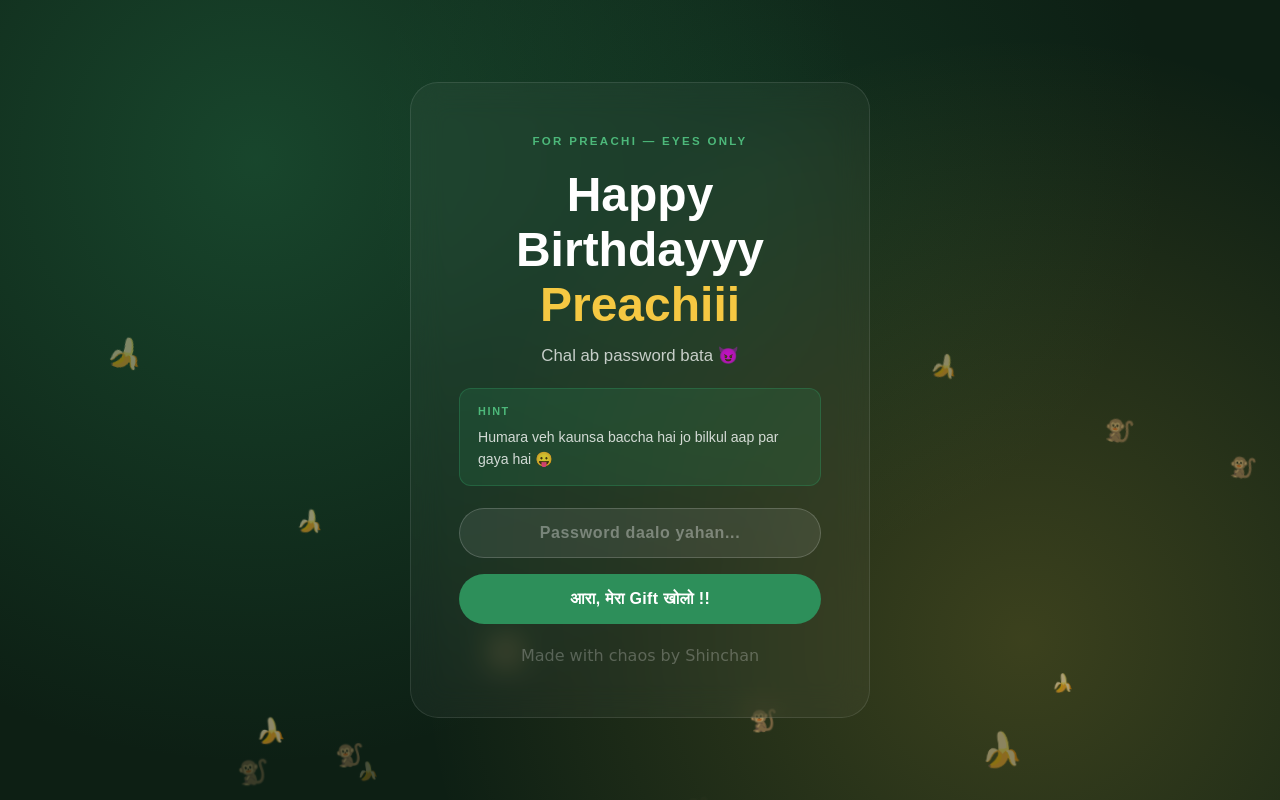
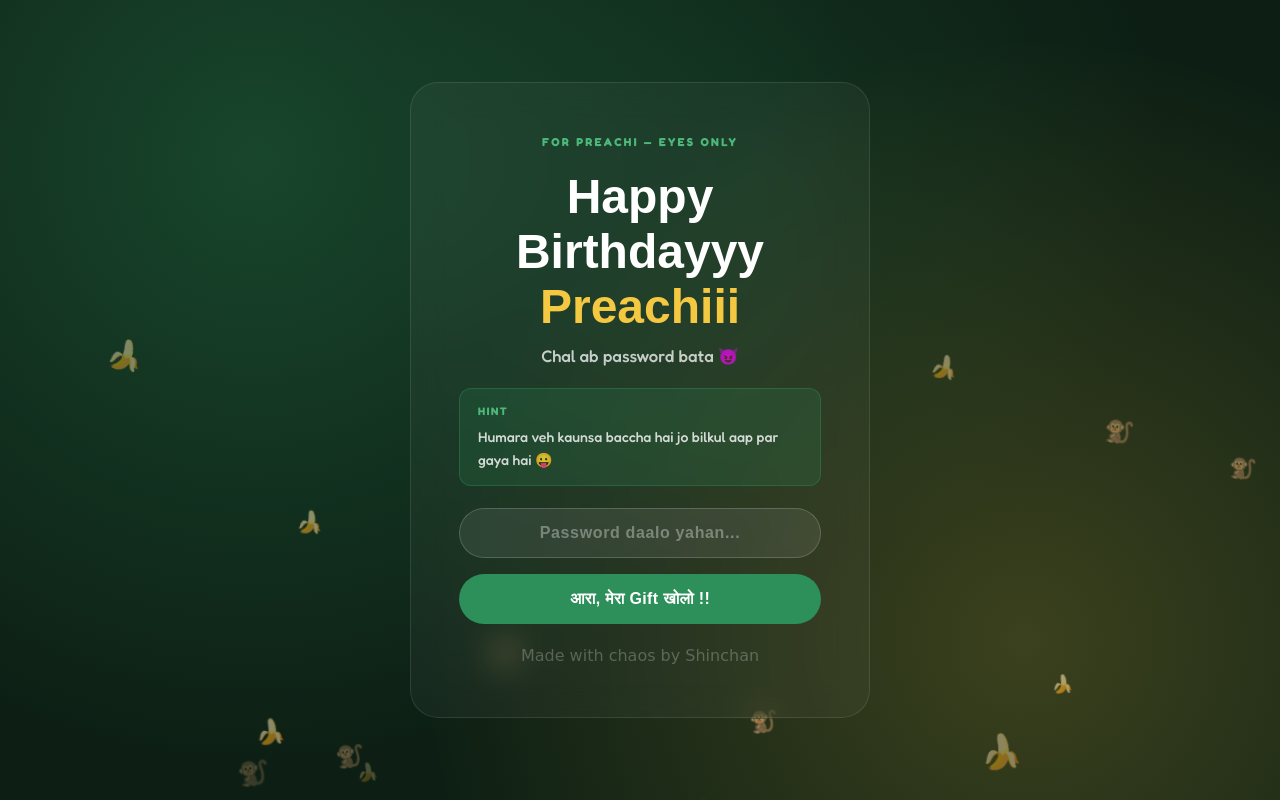
Before and after one commit to turtle2102/preachibirthday, a plain HTML site: page index.html in a window 1280 px wide. Drawn offline with Linux system fonts and the light colour scheme.

Commit message:
Update style.css

```diff
--- a/style.css
+++ b/style.css
@@ -25,12 +25,12 @@
 html { scroll-behavior: smooth; }
 
 body {
-  font-family: var(--font-body);
-  font-weight: 500;
-  background: var(--cream);
-  color: var(--dark);
-  min-height: 100vh;
-  overflow-x: hidden;
+  font-family: "Fredoka", sans-serif;
+  font-optical-sizing: auto;
+  font-weight: <weight>;
+  font-style: normal;
+  font-variation-settings:
+    "wdth" 100;
 }
 
 .hidden { display: none !important; }
```
